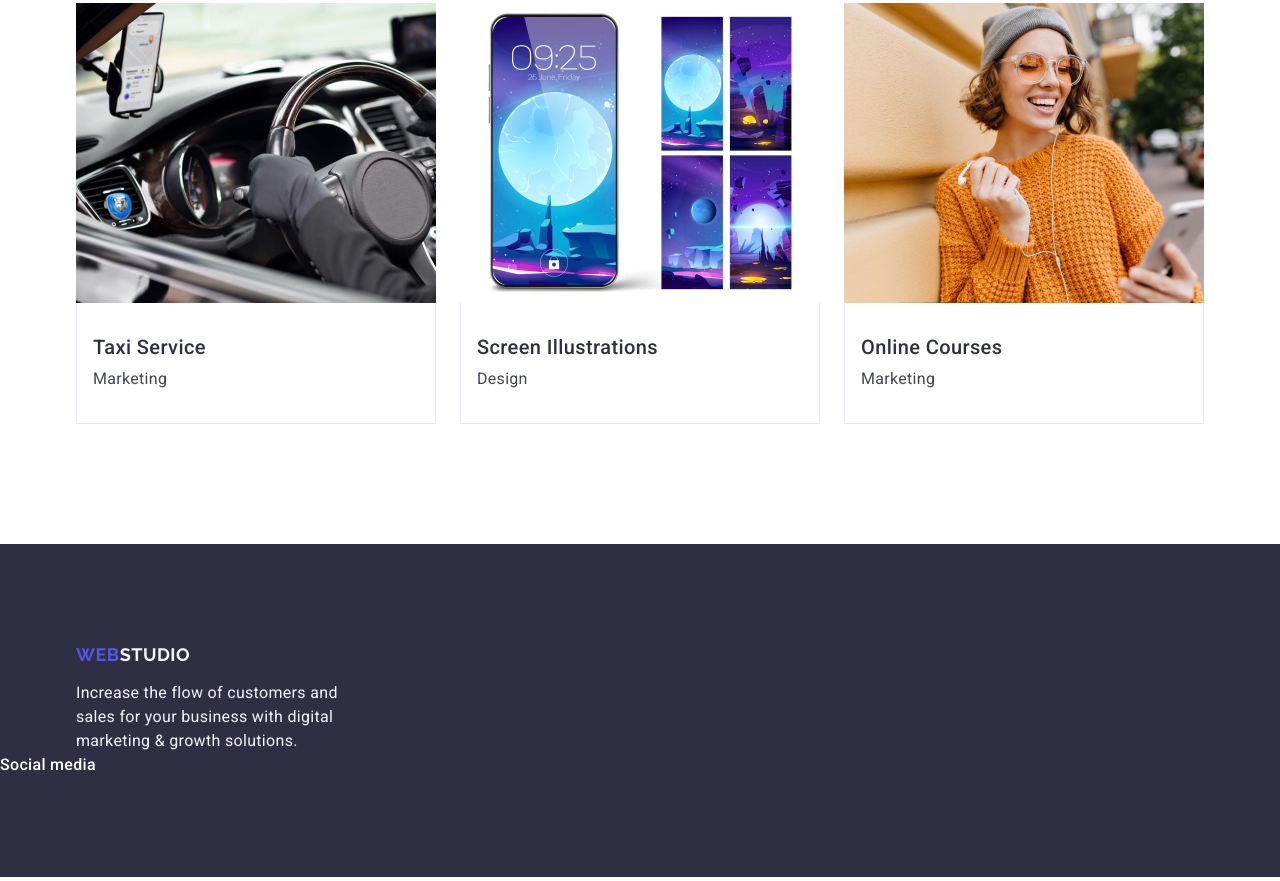
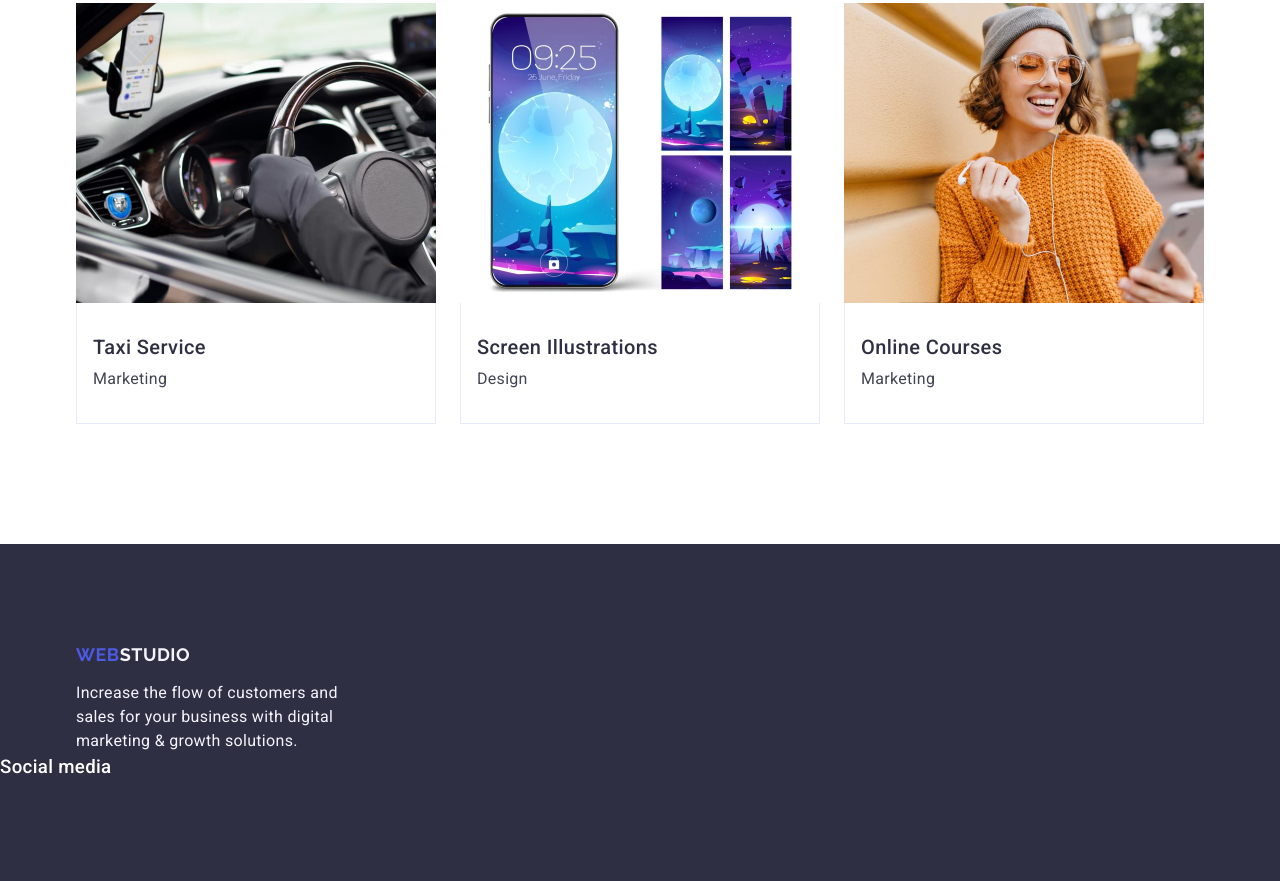
Before and after one commit to olgazelenko1/goit-markup-hw-04, a plain HTML site: page index.html in a window 1280 px wide. Shown: the part 2560-3441 px from the top of the page. Drawn offline with nearby package versions, Linux system fonts and the light colour scheme.

Commit message:
mmessage

```diff
--- a/css/styles.css
+++ b/css/styles.css
@@ -291,6 +291,9 @@ svg {
 .footer {
   background-color: #2e2f42;
   padding: 100px 0;
+  letter-spacing: 0.02em;
+  line-height: 1.5;
+  font-size: 16px;
 }
 
 .footer-logo .logo-name {
@@ -303,17 +306,11 @@ svg {
 }
 .footer-text {
   max-width: 264px;
-  font-size: 16px;
-  line-height: 1.5;
   color: #f4f4fd;
-  letter-spacing: 0.02em;
 }
-footer-icon {
-}
-.footer-header {
+/*footer-icon {
+}*/
+.footer-social-header {
   font-weight: 500;
-  font-size: 16px;
-  line-height: 1.5;
-  letter-spacing: 0.02em;
   color: #fff;
 }
--- a/index.html
+++ b/index.html
@@ -448,8 +448,8 @@
           digital marketing &#38; growth solutions.
         </p>
       </div>
-      <div class="footer-icon">
-        <h3 class="footer-header">Social media</h3>
+      <div class="footer-social">
+        <h3 class="footer-social-header">Social media</h3>
       </div>
     </footer>
   </body>
```
Also changed, not shown: images/img11.jpg (deleted).
